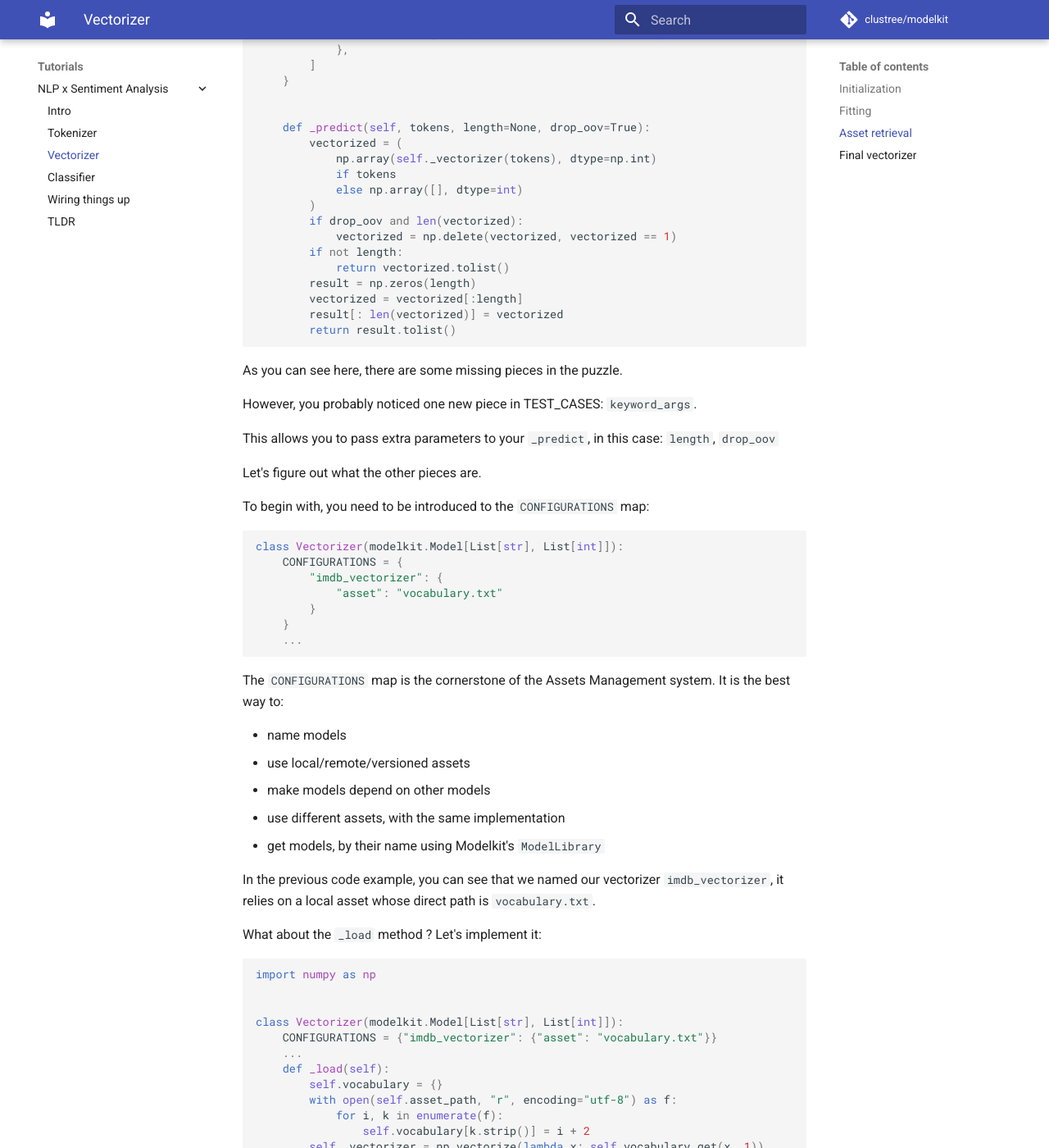
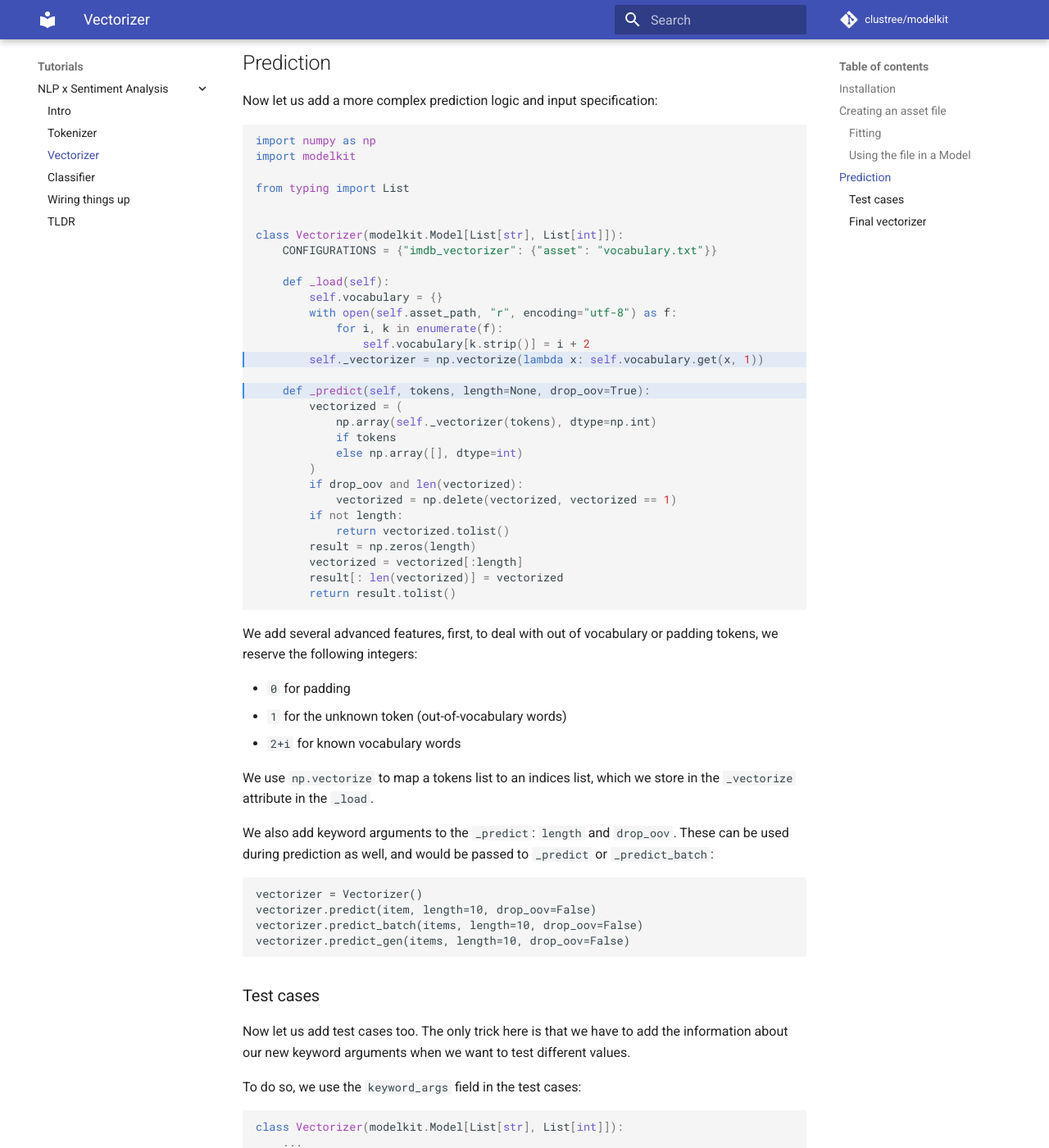
Before and after one commit to Cornerstone-OnDemand/modelkit, an MkDocs documentation site: the page built from docs/examples/nlp_sentiment/vectorizer.md, in a window 1280 px wide and 1400 px high, scrolled down 3363 px. Shown: the whole window at 82% size. Built offline with MkDocs 1.6.1 and Material for MkDocs 9.7.7, drawn with Linux system fonts in a browser that asks for light colours; comment, search, counter and statistics services are not loaded; some of the changed text lies outside the part shown.

Commit message:
vectorizer: reorganize sections

````diff
--- a/docs/examples/nlp_sentiment/vectorizer.md
+++ b/docs/examples/nlp_sentiment/vectorizer.md
@@ -1,10 +1,10 @@
-In this section, we will fit and implement a custom text vectorizer based on the sentiment analysis IMDB dataset.
+In this section, we will fit and implement a custom text vectorizer based on the [sentiment analysis IMDB dataset](https://ai.stanford.edu/~amaas/data/sentiment/).
 
-It will be the opportunity to go through Modelkit's Assets Management basics, to learn how to fetch artefacts, in addition to getting even more familiar with its API.
+It will be the opportunity to go through modelkit's assets management basics, learn how to fetch artifacts, and get deeper into its API.
 
-### Initialization
+## Installation
 
-To begin with, let's download the IMDB reviews dataset:
+First, let's download the IMDB reviews dataset:
 
 ```
 # download the remote archive
@@ -15,15 +15,16 @@
 rm -rf aclImdb/train/unsup
 ```
 
-This dataset is organized in train/test directories, containing pos (positive) / neg (negative) subfolders corresponding to the target classes to predict.
+The different files consist in text reviews left by IMDB users, each file corresponding to one review.
 
-The different files only consist in longer or shorter text reviews left by IMDB users, one file corresponding to one review.
+The dataset is organized with train and test directories, containing positive and negative examples in subfolders corresponding to the target classes.
 
+## Creating an asset file
 ### Fitting
 
 First thing first, let's define a helper function to read through the training set.
 
-We will only be using generators to avoid loading up the entire dataset in memory, and take advantage of the `predict_gen` method of Modelkit models.
+We will only be using generators to avoid loading the entire dataset in memory, (and later use `Model.predict_gen` to process them).
 
 ```python
 import glob
@@ -35,9 +36,9 @@
             yield f.read()
 ```
 
-Before fitting our Scikit-Learn `TfidfVectorizer`, we need to tokenize our dataset first.
+We need to tokenize our dataset before fitting a [Scikit-Learn](https://scikit-learn.org/stable/) `TfidfVectorizer`,
 
-While this vectorizer includes a tokenizer, we will be using the one implemented in the first section.
+Although sklearn includes a tokenizer, we will be using the one we implemented in the first section.
 
 ```python
 import itertools
@@ -50,16 +51,16 @@
 tokenized_set = Tokenizer().predict_gen(training_set)
 ```
 
-By using the `predict_gen` method, we are able to read huge texts corpora without having Out-Of-Memory issues.
+By using generators and the `predict_gen` method, we can to read huge texts corpora without filling up our memory.
 
-Each review will be tokenized one by one. As you may remember, you can also speed up execution by setting a `batch_size` greater than one to process these reviews batch by batch.
+Each review will be tokenized one by one, but as we discussed we can also speed up execution by setting a `batch_size` greater than one, to process these reviews batch by batch.
 
 ```python
 # here, an example with a 64 batch size
 tokenized_set = Tokenizer().predict_gen(training_set, batch_size=64)
 ```
 
-We are all set! Let's fit our `TfidfVectorizer` using the tokenized_set, and disabling the embedded tokenizer.
+We are all set! Let's fit our `TfidfVectorizer` using the `tokenized_set`, and disabling the embedded tokenizer.
 
 ```python
 from sklearn.feature_extraction.text import TfidfVectorizer
@@ -69,19 +70,19 @@
 ).fit(tokenized_set)
 ```
 
-Then, we will just keep the just-fitted vocabulary and dump it to disk, before writing our on vectorizer.
+We now need to save the vocabulary we just fitted to disk, before writing our on vectorizer `Model`.
 
-Of course, one could stick with the TfidfVectorizer, however the idea here is not to rely on it for production for the following reasons:
+Of course, one could serialize the `TfidfVectorizer`, but there are many reasons why we would not want this in production code:
 
-- its goal here is just to help build the vocabulary using neat features such as min/max document frequencies
-- it would require a heavy dependency: scikit-learn, just for vectorization
-- pickling scikit-learn models come with some tricky issues relative to dependency, version and security management that we will not be digging here
+- `TfidfVectorizer` is only used to build the vocabulary using neat features such as min/max document frequencies, which are no longer useful during inference
+- it requires a heavy code dependency: `scikit-learn`, only for vectorization
+- pickling scikit-learn models come with some tricky issues relative to dependency, version and security
 
 It is also common practice to separate the research / training phase, from the production phase.
 
-As such, we will be implementing our own vectorizer for production using Modelkit, based on the work of scikit-learn's `TfidfVectorizer`.
+As a result, we will be implementing our own vectorizer for production using `modelkit`, based on the vocabulary created with scikit-learn's `TfidfVectorizer`.
 
-All in all, we just need to dump a list of strings to disk.
+We just need to write a list of strings to disk:
 
 ```python
 # we only keep strings from the vocabulary
@@ -92,20 +93,54 @@
         f.write(row + "\n")
 ```
 
-### Asset retrieval
+### Using the file in a Model
 
-In this subsection, you will learn how to leverage the basics of Modelkit's Assets Management system.
+In this subsection, you will learn how to leverage the basics of Modelkit's Assets management.
 
-Keep in mind that most of its powerful features (assets pushing, updating, versioning, retrieval) will not be adressed in this tutorial, *but are the way to go when things get serious.*
+!!! note
+    Most of the features (assets remote storage, updates, versioning, etc.) will not be adressed in this tutorial, *but are the way to go when things get serious.*
 
-First, let's implement our Vectorizer as a Modelkit Model, the same way we did for the Tokenizer:
+First, let's implement our `Vectorizer` as a `modelkit.Model` which loads the `vocabulary.txt` file we just created:
 
-- inheriting from Model, implementing the `_predict` method
-- typing ins and outs
-- testing its behavior
-- dealing with fixed sizes and out-of-vocabulary tokens
+```python hl_lines="7 10"
+import modelkit
 
-```python
+from typing import List
+
+
+class Vectorizer(modelkit.Model):
+    CONFIGURATIONS = {"imdb_vectorizer": {"asset": "vocabulary.txt"}}
+
+    def _load(self):
+        self.vocabulary = {}
+        with open(self.asset_path, "r", encoding="utf-8") as f:
+            for i, k in enumerate(f):
+                self.vocabulary[k.strip()] = i
+
+```
+
+Here, we define a `CONFIGURATIONS` class attribute, which lets `modelkit` know how to find the vocabulary. `vocabulary.txt` will be found in the current working directory, and its absolute path written to the `Vectorizer.asset_path` attribute before `_load` is called.
+
+??? note "Remote assets"
+    When assets are stored remotely, the remote versioned asset is retrieved and cached on the local disk *before* the `_load` method is called, and its local path is set in the `self.asset_path` attribute.
+
+    `modelkit` *guarantees* that whenever `_load` is called, the file is present and its absolute path is written to `Model.asset_path`.
+
+
+??? note "What can be an asset"
+    An asset can be anything (a file, a directory), and the user is responsible for defining the loading logic in `_load`.
+    You can refer to it with a relative path (which will be relative to the current working directeory), an absolute path, or a remote asset specification.
+
+In this case, it is rather straighforward: `self.asset_path` directly points to `vocabulary.txt`.
+
+
+In addition, the `imdb_vectorizer` _configuration key_ can now be used to refer to the `Vectorizer` in a `ModelLibrary` object. This allows you to define multiple `Vectorizer` objects with different vocabularies, without rewriting the prediction logic.
+
+## Prediction
+
+Now let us add a more complex prediction logic and input specification:
+
+```python hl_lines="15 17"
 import numpy as np
 import modelkit
 
@@ -113,6 +148,60 @@
 
 
 class Vectorizer(modelkit.Model[List[str], List[int]]):
+    CONFIGURATIONS = {"imdb_vectorizer": {"asset": "vocabulary.txt"}}
+
+    def _load(self):
+        self.vocabulary = {}
+        with open(self.asset_path, "r", encoding="utf-8") as f:
+            for i, k in enumerate(f):
+                self.vocabulary[k.strip()] = i + 2
+        self._vectorizer = np.vectorize(lambda x: self.vocabulary.get(x, 1))
+
+    def _predict(self, tokens, length=None, drop_oov=True):
+        vectorized = (
+            np.array(self._vectorizer(tokens), dtype=np.int)
+            if tokens
+            else np.array([], dtype=int)
+        )
+        if drop_oov and len(vectorized):
+            vectorized = np.delete(vectorized, vectorized == 1)
+        if not length:
+            return vectorized.tolist()
+        result = np.zeros(length)
+        vectorized = vectorized[:length]
+        result[: len(vectorized)] = vectorized
+        return result.tolist()
+```
+
+We add several advanced features, first, to deal with out of vocabulary or padding tokens, we reserve the following integers:
+
+- `0` for padding
+- `1` for the unknown token (out-of-vocabulary words)
+- `2+i` for known vocabulary words
+
+
+We use `np.vectorize` to map a tokens list to an indices list, which we store in the `_vectorize` attribute in the `_load`.
+
+
+We also add keyword arguments to the `_predict`:  `length` and `drop_oov`. These can be used during prediction as well, and would be passed to `_predict` or `_predict_batch`:
+```
+vectorizer = Vectorizer()
+vectorizer.predict(item, length=10, drop_oov=False)
+vectorizer.predict_batch(items, length=10, drop_oov=False)
+vectorizer.predict_gen(items, length=10, drop_oov=False)
+```
+
+
+### Test cases
+
+Now let us add test cases too. The only trick here is that we have to add the information about our new keyword arguments when we want to test different values.
+
+To do so, we use the `keyword_args` field in the test cases:
+
+```python hl_lines="7 12 19 24 29"
+class Vectorizer(modelkit.Model[List[str], List[int]]):
+    ...
+
     TEST_CASES = {
         "cases": [
             {"item": [], "result": []},
@@ -142,88 +231,12 @@
             },
         ]
     }
-
-
-    def _predict(self, tokens, length=None, drop_oov=True):
-        vectorized = (
-            np.array(self._vectorizer(tokens), dtype=np.int)
-            if tokens
-            else np.array([], dtype=int)
-        )
-        if drop_oov and len(vectorized):
-            vectorized = np.delete(vectorized, vectorized == 1)
-        if not length:
-            return vectorized.tolist()
-        result = np.zeros(length)
-        vectorized = vectorized[:length]
-        result[: len(vectorized)] = vectorized
-        return result.tolist()
-```
-
-As you can see here, there are some missing pieces in the puzzle.
-
-However, you probably noticed one new piece in TEST_CASES: `keyword_args`.
-
-This allows you to pass extra parameters to your `_predict`, in this case: `length`, `drop_oov`
-
-Let's figure out what the other pieces are.
-
-To begin with, you need to be introduced to the `CONFIGURATIONS` map:
-
-```python
-class Vectorizer(modelkit.Model[List[str], List[int]]):
-    CONFIGURATIONS = {
-        "imdb_vectorizer": {
-            "asset": "vocabulary.txt"
-        }
-    }
     ...
 ```
 
-The `CONFIGURATIONS` map is the cornerstone of the Assets Management system.
-It is the best way to:
-
-- name models
-- use local/remote/versioned assets
-- make models depend on other models
-- use different assets, with the same implementation
-- get models, by their name using Modelkit's `ModelLibrary`
-
-In the previous code example, you can see that we named our vectorizer `imdb_vectorizer`, it relies on a local asset whose direct path is `vocabulary.txt`.
-
-What about the `_load` method ? Let's implement it:
-
-```python
-import numpy as np
-
-
-class Vectorizer(modelkit.Model[List[str], List[int]]):
-    CONFIGURATIONS = {"imdb_vectorizer": {"asset": "vocabulary.txt"}}
-    ...
-    def _load(self):
-        self.vocabulary = {}
-        with open(self.asset_path, "r", encoding="utf-8") as f:
-            for i, k in enumerate(f):
-                self.vocabulary[k.strip()] = i + 2
-        self._vectorizer = np.vectorize(lambda x: self.vocabulary.get(x, 1))
-
-```
-
-Right before the `_load` method is called, the local/remote/versioned asset is retrieved and cached on the caller's disk, and its local path is set in the `self.asset_path` attribute.
-
-In this case, it is rather straighforward: `self.asset_path` directly points to `vocabulary.txt`.
-
-Hence, we just need to iterate through it, populate our vocabulary dictionary and map those tokens to their number of line + 2:
-
-- 0 for padding
-- 1 for the unknown token (out-of-vocabulary words)
-- 2 for everything else
-
-Finally, the `np.vectorize` will help map a tokens list to an indices list.
-
 ### Final vectorizer
 
-Here is the entire `Vectorizer` puzzle:
+Putting it all together, we obtain:
 
 ```python
 import modelkit
@@ -286,3 +299,5 @@
         result[: len(vectorized)] = vectorized
         return result.tolist()
 ```
+
+In the next section, we will train a classifier using the Tokenizer and Vectorizer models we just created. This will show us how to compose and store models in `modelkit`.
````
